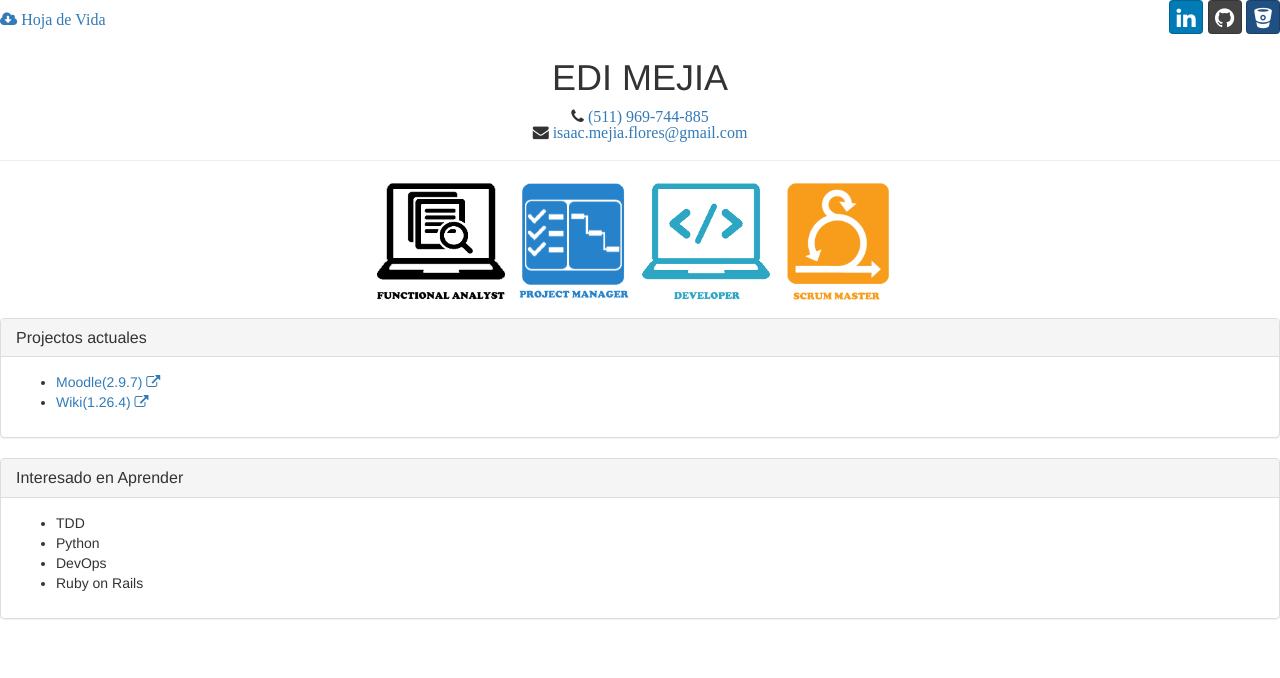
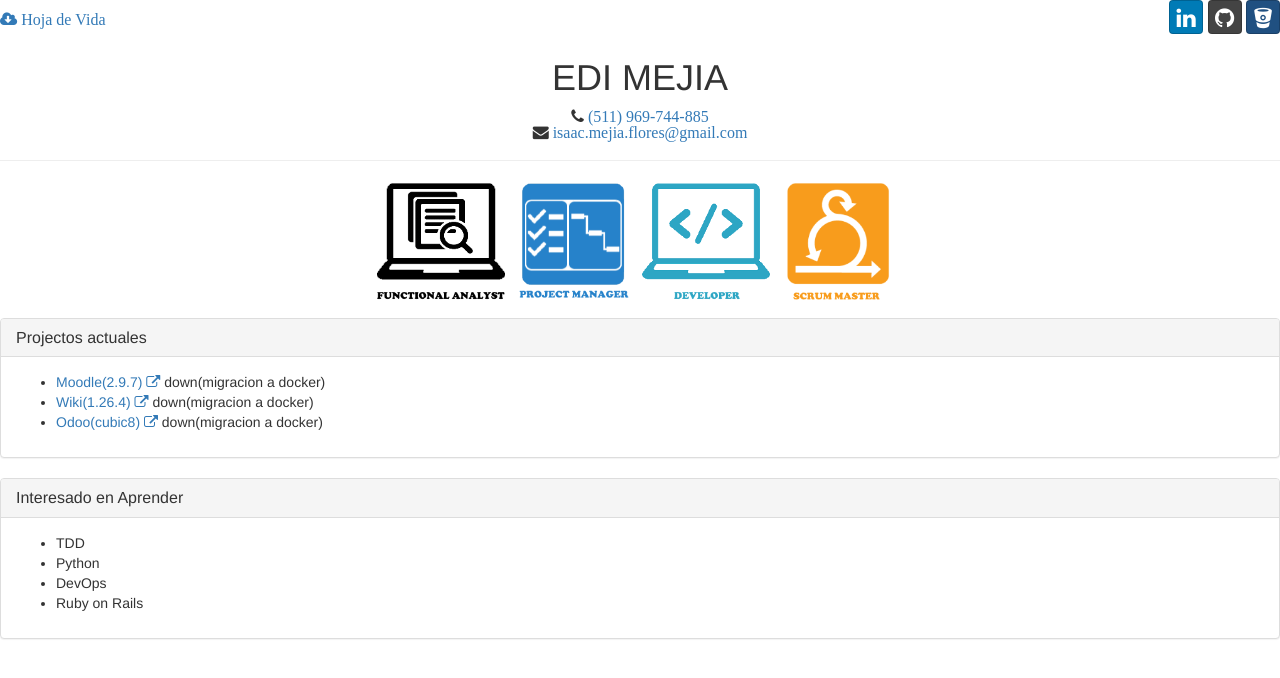
Before and after one commit to edisaac/edisaac.github.io, a website: page index.html in a window 1280 px wide. Drawn offline with nearby package versions, Linux system fonts and the light colour scheme.

Commit message:
cambiando ip y agregando odoo

```diff
--- a/index.html
+++ b/index.html
@@ -51,8 +51,9 @@
 			</div>
 			<div class="panel-body">
 				 <ul >
-				<li><a href=http://ec2-52-67-167-240.sa-east-1.compute.amazonaws.com/moodle/  target=w_moodle>Moodle(2.9.7) <i class="fa fa-external-link"></i> </a></li>
-				<li><a href=http://ec2-52-67-167-240.sa-east-1.compute.amazonaws.com/wiki/  target=w_wiki>Wiki(1.26.4) <i class="fa fa-external-link"></i> </a></li>
+				<li><a href=http://ec2-52-67-221-175.sa-east-1.compute.amazonaws.com/moodle/  target=w_moodle>Moodle(2.9.7) <i class="fa fa-external-link"></i> </a> down(migracion a docker)</li>
+				<li><a href=http://ec2-52-67-221-175.sa-east-1.compute.amazonaws.com/wiki/  target=w_wiki>Wiki(1.26.4) <i class="fa fa-external-link"></i> </a> down(migracion a docker)</li>
+				<li><a href=http://ec2-52-67-221-175.sa-east-1.compute.amazonaws.com:8069  target=w_wiki>Odoo(cubic8) <i class="fa fa-external-link"></i> </a> down(migracion a docker)</li>
 				<!--<li><a href=http://ec2-52-67-68-199.sa-east-1.compute.amazonaws.com:8080/quy_web/  target=w_grupo>Juntas con login Facebook <i class="fa fa-external-link"></i> </a></li>				-->
 				</ul>
 			</div>
```
